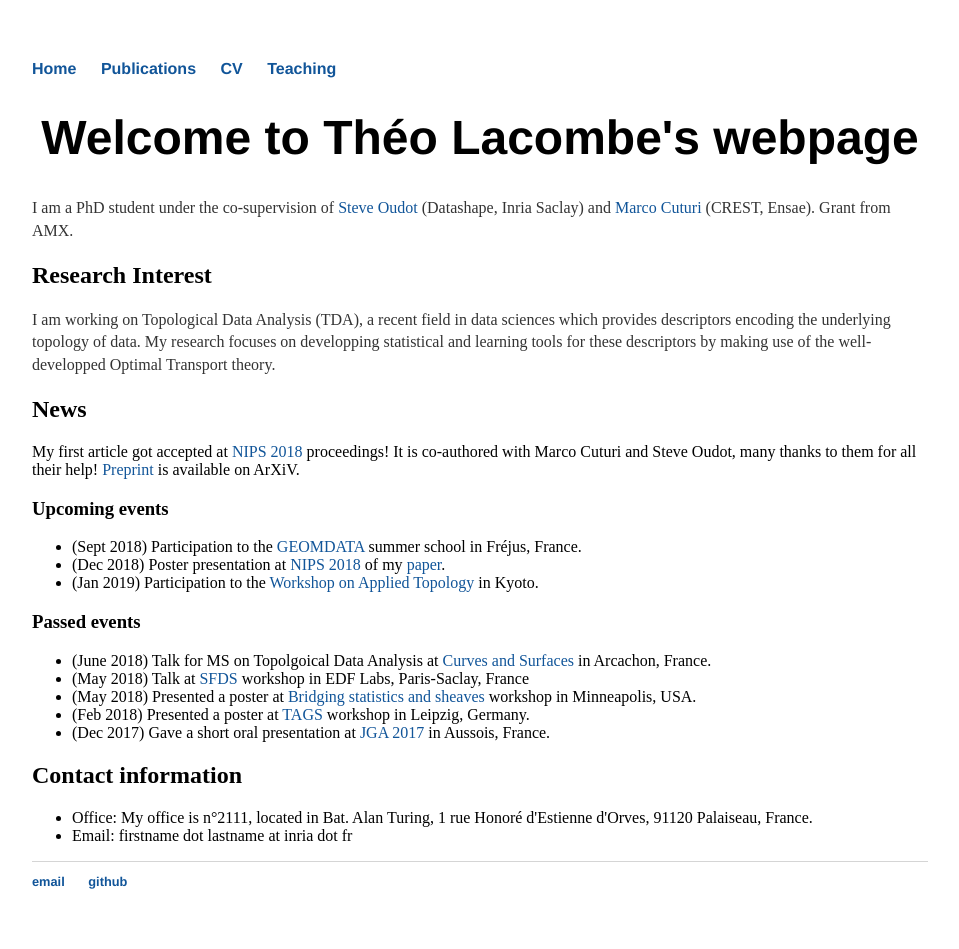
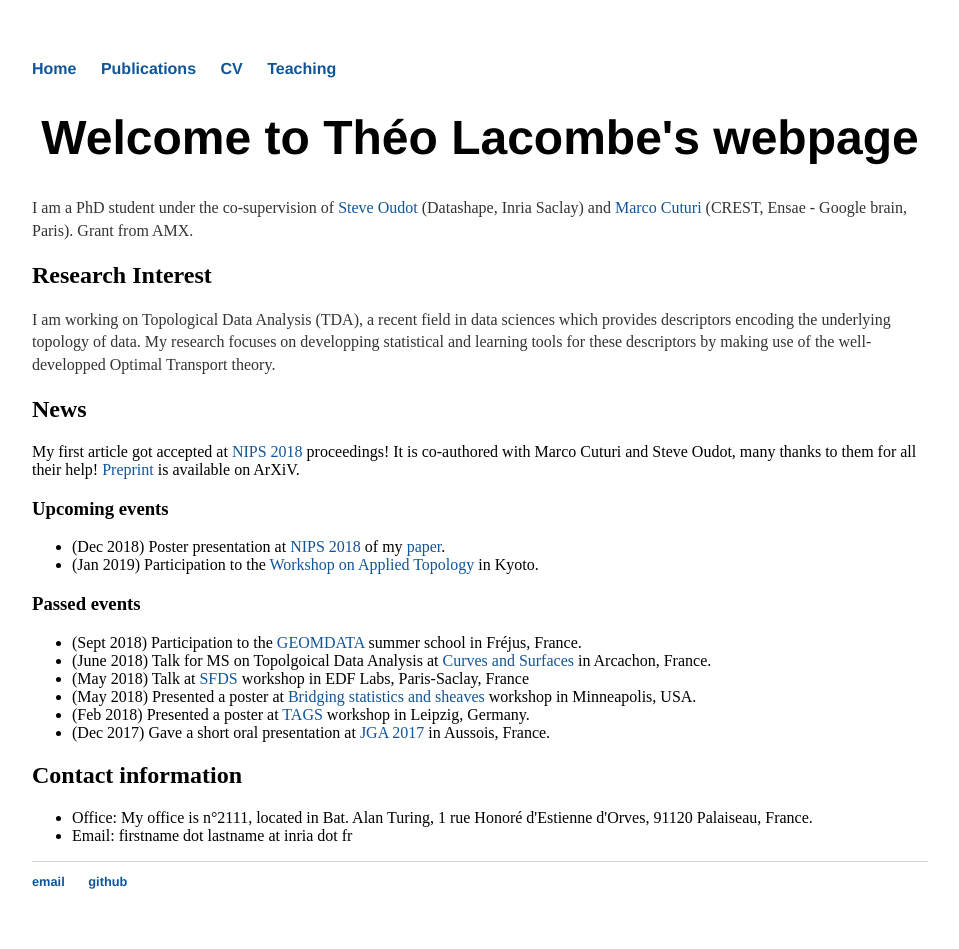
Before and after one commit to tlacombe/tlacombe.github.io, a Jekyll site: the page built from index.html, in a window 1280 px wide. Shown: the whole page, without its empty margins (160-1119 px from the left). Built offline with Jekyll 4.4.1, drawn with Linux system fonts in a browser that asks for light colours.

Commit message:
update CV

```diff
--- a/index.html
+++ b/index.html
@@ -6,7 +6,7 @@ title: Theo Lacombe's webpage
   <center>
     <h1>Welcome to Théo Lacombe's webpage</h1>
   </center>
-    <p>I am a PhD student under the co-supervision of <a href="http://geometrica.saclay.inria.fr/team/Steve.Oudot/">Steve Oudot</a> (Datashape, Inria Saclay) and <a href="http://marcocuturi.net">Marco Cuturi</a> (CREST, Ensae). Grant from AMX.</p>
+    <p>I am a PhD student under the co-supervision of <a href="http://geometrica.saclay.inria.fr/team/Steve.Oudot/">Steve Oudot</a> (Datashape, Inria Saclay) and <a href="http://marcocuturi.net">Marco Cuturi</a> (CREST, Ensae - Google brain, Paris). Grant from AMX.</p>
 
     <h2>Research Interest</h2>
 	<p>I am working on Topological Data Analysis (TDA), a recent field in data sciences which provides descriptors encoding the underlying topology of data. My research focuses on developping statistical and learning tools for these descriptors by making use of the well-developped Optimal Transport theory.</p>
@@ -16,13 +16,13 @@ title: Theo Lacombe's webpage
 
 	<h3> Upcoming events</h3>
 	<ul>
-		<li> (Sept 2018) Participation to the <a href="https://geomdata.sciencesconf.org/">GEOMDATA</a> summer school in Fréjus, France.</li>
 		<li> (Dec 2018) Poster presentation at <a href="https://nips.cc/Conferences/2018">NIPS 2018</a> of my <a href="https://arxiv.org/pdf/1805.08331.pdf">paper</a>.</li>
 		<li> (Jan 2019) Participation to the <a href="http://math.kyokyo-u.ac.jp/~yokoyama/WAT2019.html">Workshop on Applied Topology</a> in Kyoto.</li>
 	</ul>
 
         <h3> Passed events </h3>
 	<ul>
+		<li> (Sept 2018) Participation to the <a href="https://geomdata.sciencesconf.org/">GEOMDATA</a> summer school in Fréjus, France.</li>
 		<li> (June 2018) Talk for MS on Topolgoical Data Analysis at <a href="https://cs2018.sciencesconf.org/">Curves and Surfaces</a> in Arcachon, France.</li>
 		<li> (May 2018) Talk at <a href="http://jds2018.sfds.asso.fr/index.html">SFDS</a> workshop in EDF Labs, Paris-Saclay, France </li>
 		<li> (May 2018) Presented a poster at <a href="https://www.ima.umn.edu/2017-2018/SW5.21-25.18">Bridging statistics and sheaves</a> workshop in Minneapolis, USA.</li>
```
Also changed, not shown: 1 other file.
